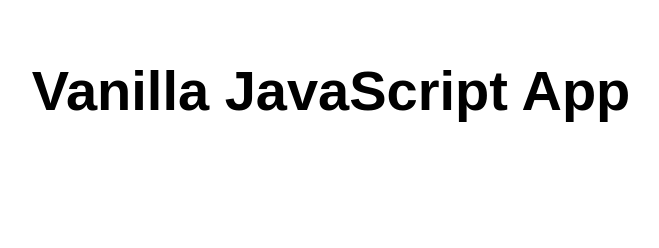
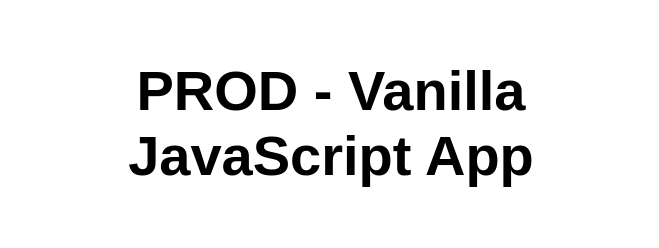
Before and after one commit to Grett076/static-web-app, a website: page src/index.html in a window 1280 px wide. Shown: the whole page, without its empty margins (309-968 px from the left). Drawn offline with Linux system fonts and the light colour scheme.

Commit message:
Update index.html

```diff
--- a/src/index.html
+++ b/src/index.html
@@ -5,12 +5,12 @@
   <meta charset="UTF-8">
   <meta name="viewport" content="width=device-width, initial-scale=1.0">
   <link rel="stylesheet" href="styles.css">
-  <title>Vanilla JavaScript App</title>
+  <title>PROD - Vanilla JavaScript App</title>
 </head>
 
 <body>
   <main>
-    <h1>Vanilla JavaScript App</h1>
+    <h1>PROD - Vanilla JavaScript App</h1>
   </main>
 </body>
 
```
